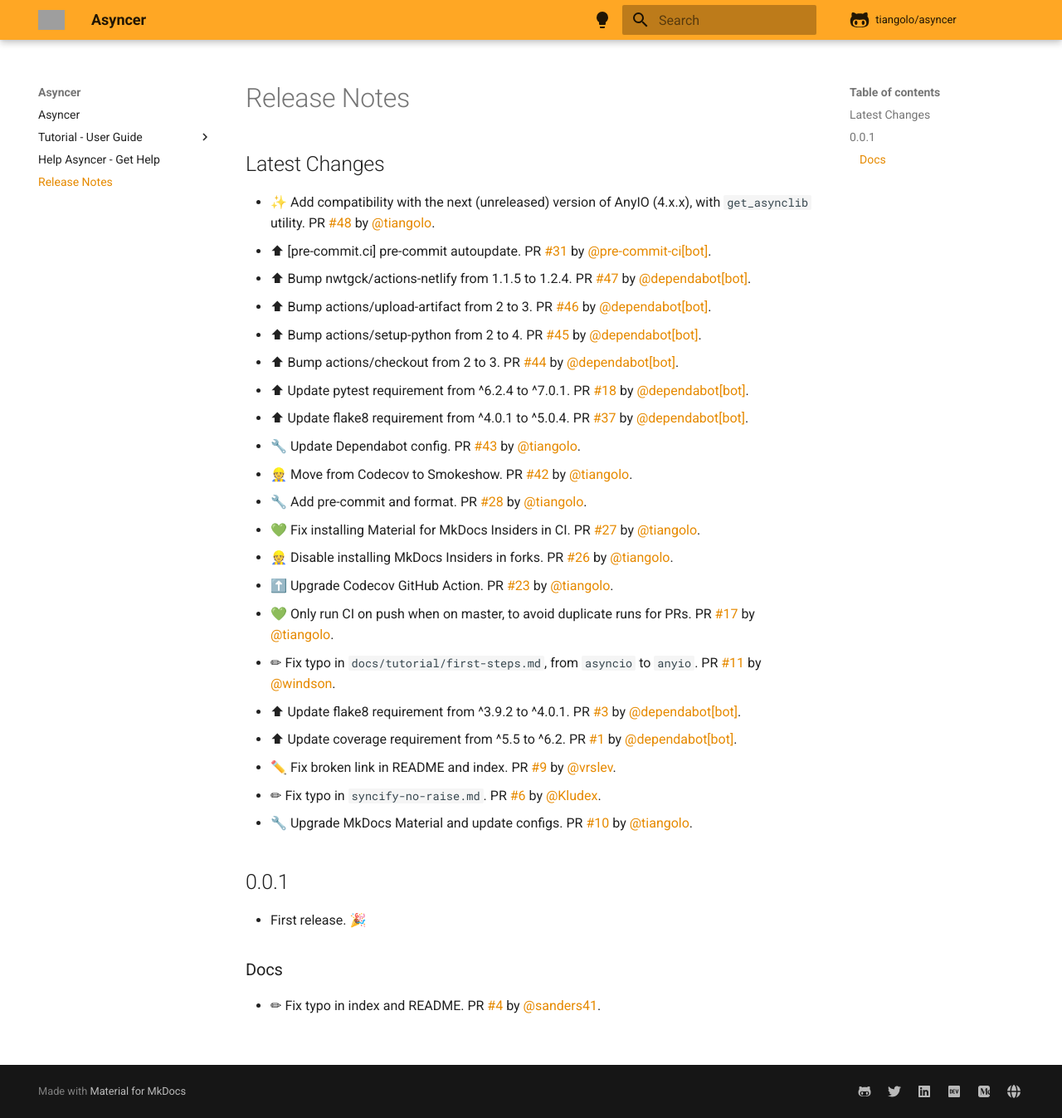
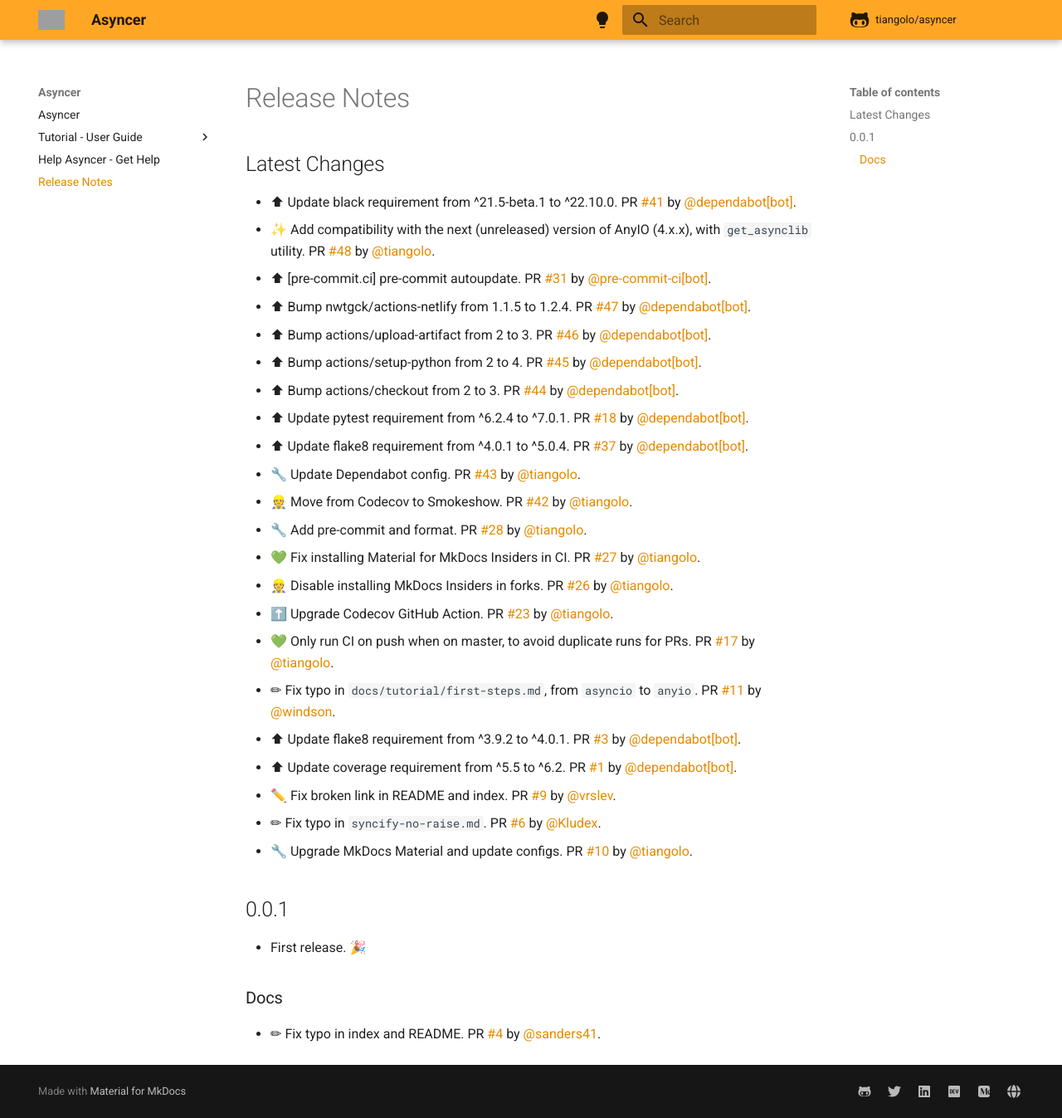
Before and after one commit to fastapi/asyncer, an MkDocs documentation site: the page built from docs/release-notes.md, in a window 1280 px wide and 1347 px high. Shown: the whole window at 83% size. Built offline with MkDocs 1.6.1 and Material for MkDocs 9.7.7, drawn with Linux system fonts in a browser that asks for light colours; comment, search, counter and statistics services are not loaded; grey boxes are pictures that could not be loaded.

Commit message:
📝 Update release notes

```diff
--- a/docs/release-notes.md
+++ b/docs/release-notes.md
@@ -2,6 +2,7 @@
 
 ## Latest Changes
 
+* ⬆ Update black requirement from ^21.5-beta.1 to ^22.10.0. PR [#41](https://github.com/tiangolo/asyncer/pull/41) by [@dependabot[bot]](https://github.com/apps/dependabot).
 * ✨ Add compatibility with the next (unreleased) version of AnyIO (4.x.x), with `get_asynclib` utility. PR [#48](https://github.com/tiangolo/asyncer/pull/48) by [@tiangolo](https://github.com/tiangolo).
 * ⬆ [pre-commit.ci] pre-commit autoupdate. PR [#31](https://github.com/tiangolo/asyncer/pull/31) by [@pre-commit-ci[bot]](https://github.com/apps/pre-commit-ci).
 * ⬆ Bump nwtgck/actions-netlify from 1.1.5 to 1.2.4. PR [#47](https://github.com/tiangolo/asyncer/pull/47) by [@dependabot[bot]](https://github.com/apps/dependabot).
```
